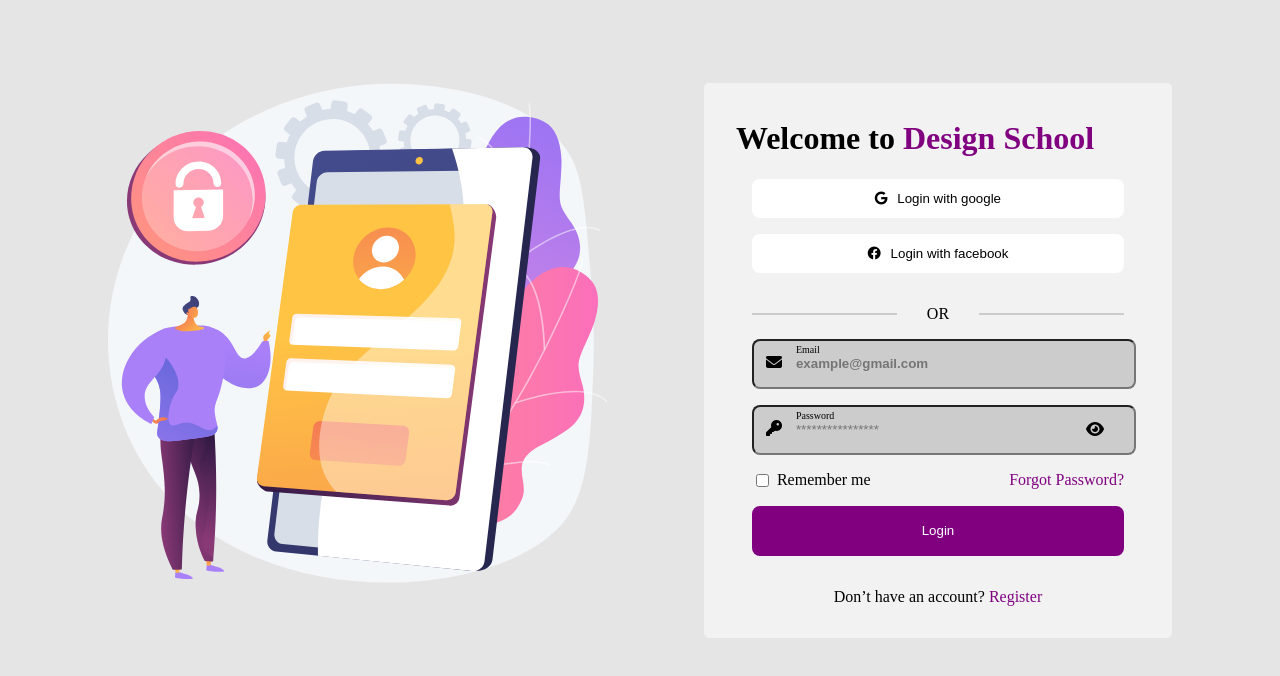
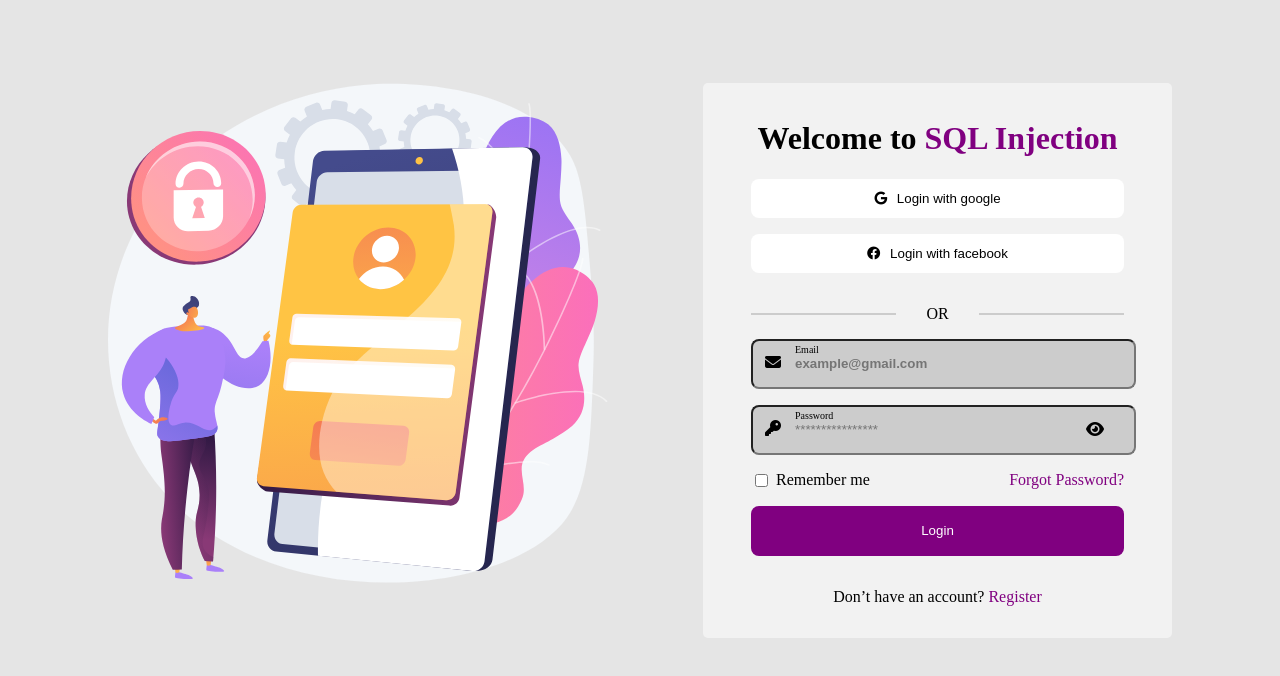
Before and after one commit to minhtam3010/sql-injection, a plain HTML site: page assets/index.html in a window 1280 px wide. Drawn offline with Linux system fonts and the light colour scheme.

Commit message:
Automate commited

```diff
--- a/assets/CSS/style.css
+++ b/assets/CSS/style.css
@@ -21,6 +21,7 @@ body {
 
 #welcome {
     color: black;
+    text-align: center;
 }
 
 #design {
--- a/assets/index.html
+++ b/assets/index.html
@@ -26,7 +26,7 @@
             </div>
             <div class="login">
                 <h1 id="welcome">
-                    Welcome to <span id="design">Design School</span>
+                    Welcome to <span id="design">SQL Injection</span>
                 </h1>
                 <div class="btn">
                     <button id="google">
```
